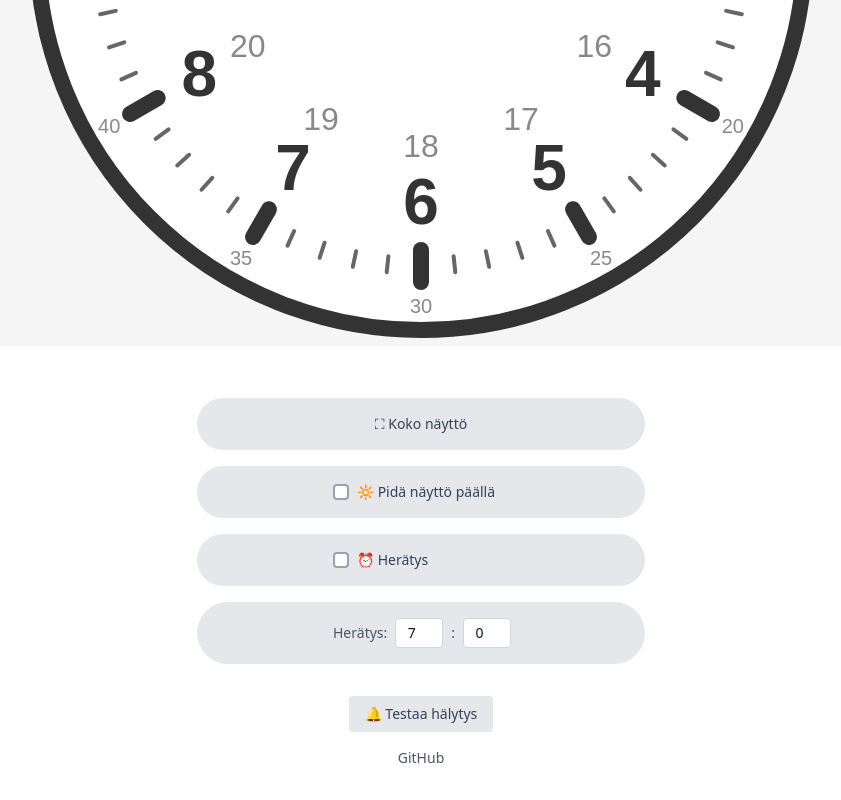
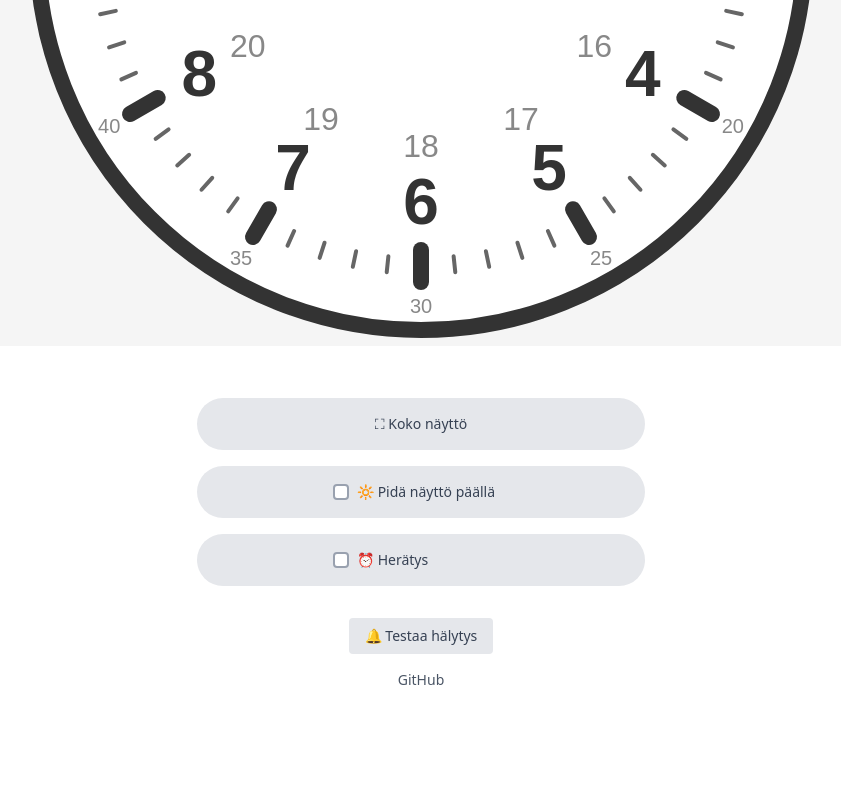
Before and after one commit to esamattis/kello, a Preact app: page / in a window 1280 px wide. Shown: the part 454-1254 px from the top of the page, without its empty margins (219-1060 px from the left). After the commit the page ends 1176 px from the top, so only its background shows below. Built offline with nearby package versions, Linux system fonts and the light colour scheme.

Commit message:
alarms stuff

```diff
--- a/src/alarm.tsx
+++ b/src/alarm.tsx
@@ -303,6 +303,10 @@ export function AlarmTimeInput({ currentTime }: AlarmTimeInputProps) {
         }
     };
 
+    if (!alarmEnabled.value) {
+        return null;
+    }
+
     return (
         <div class="w-full px-4 py-4 rounded-full text-sm font-medium bg-gray-200 text-gray-700 flex items-center justify-center">
             <div class="w-44 flex flex-col gap-1">
@@ -314,7 +318,7 @@ export function AlarmTimeInput({ currentTime }: AlarmTimeInputProps) {
                         max="11"
                         value={alarmHours.value}
                         onInput={handleHoursChange}
-                        class="w-12 px-2 py-1 text-center border border-gray-300 rounded text-sm bg-white text-gray-900"
+                        class="w-13 px-2 py-1 text-center border border-gray-300 rounded text-sm bg-white text-gray-900"
                     />
                     <span class="text-gray-600">:</span>
                     <input
@@ -323,16 +327,20 @@ export function AlarmTimeInput({ currentTime }: AlarmTimeInputProps) {
                         max="59"
                         value={alarmMinutes.value}
                         onInput={handleMinutesChange}
-                        class="w-12 px-2 py-1 text-center border border-gray-300 rounded text-sm bg-white text-gray-900"
+                        class="w-13 px-2 py-1 text-center border border-gray-300 rounded text-sm bg-white text-gray-900"
                     />
                 </div>
                 {timeToNextAlarm.value && (
                     <div class="text-xs text-gray-500">
-                        Soi {timeToNextAlarm.value.hours}h{" "}
+                        {timeToNextAlarm.value.hours}h{" "}
                         {timeToNextAlarm.value.minutes}min{" "}
                         {timeToNextAlarm.value.seconds}s päästä
                     </div>
                 )}
+                <div class="text-[10px] text-gray-500 italic">
+                    Voit sää&shy;tää he&shy;rä&shy;tys&shy;tä myös
+                    ve&shy;tä&shy;mäl&shy;lä vii&shy;sa&shy;ria
+                </div>
             </div>
         </div>
     );
```
